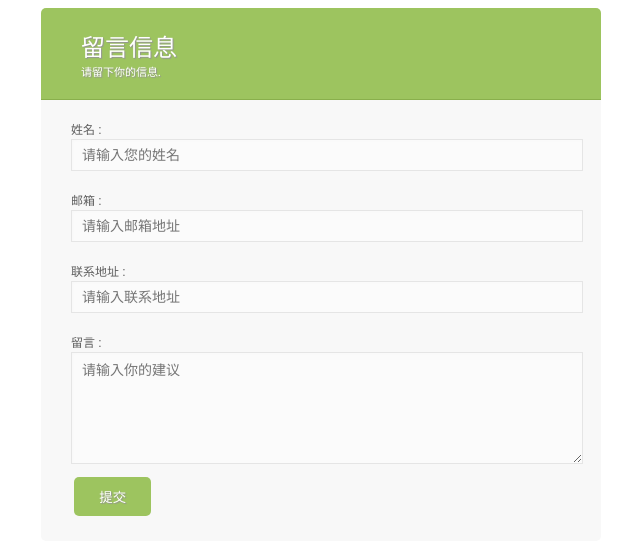
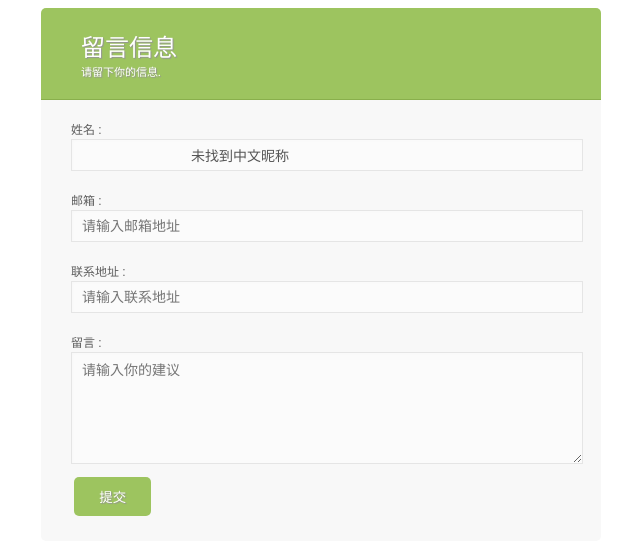
Before and after one commit to smdma/DjangoGetStarted, a Django app: template templates/message_form.html in a window 1280 px wide. Shown: the top 555 px of the page, without its empty margins (319-959 px from the left). Run offline with Django 3.2, Linux system fonts and the light colour scheme; the template is opened without the code that fills it, so the values that code supplies are empty; parts of the project's set-up code (start-up, migrations or seed data) failed here and were passed over.

Commit message:
3-5：留言板项目学习完成

```diff
--- a/DjangoGetStarted/urls.py
+++ b/DjangoGetStarted/urls.py
@@ -20,5 +20,5 @@ from message.views import getform
 
 urlpatterns = [
     url(r'^admin/', admin.site.urls),
-    url(r'^form/$', getform)  # 这行是新增加的.
+    url(r'^form/$', getform, name="form_new")  # 这行是新增加的.
 ]
--- a/templates/message_form.html
+++ b/templates/message_form.html
@@ -7,31 +7,38 @@
 
 </head>
 <body>
-<form action="/form/" method="post" class="smart-green">
+<form action="{% url "form_new" %}" method="post" class="smart-green">
     <h1>留言信息
         <span>请留下你的信息.</span>
     </h1>
     <label>
         <span>姓名 :</span>
-         <input id="name" type="text" name="name" class="error" placeholder="请输入您的姓名"/>
+        <input id="name" type="text" name="name" value="
+            {% if my_message.name == 'salmond2' %}
+                对应中文昵称：赛孟德
+            {% else %}
+                未找到中文昵称
+            {% endif %}"
+        class="error" placeholder="请输入您的姓名"/>
         <div class="error-msg"></div>
     </label>
 
     <label>
         <span>邮箱 :</span>
-        <input id="email" type="email" value="" name="email" placeholder="请输入邮箱地址"/>
+        <input id="email" type="email" value="{{ my_message.email }}" name="email" placeholder="请输入邮箱地址"/>
         <div class="error-msg"></div>
     </label>
 
     <label>
         <span>联系地址 :</span>
-        <input id="address" type="text" value="" name="address" placeholder="请输入联系地址"/>
+        <input id="address" type="text" value="{{ my_message.address }}" name="address" placeholder="请输入联系地址"/>
         <div class="error-msg"></div>
     </label>
 
     <label>
         <span>留言 :</span>
-        <textarea id="message" name="message"  placeholder="请输入你的建议"></textarea>
+        <textarea id="message" name="message" value="{{ my_message.message }}" class="error"
+                  placeholder="请输入你的建议">{{ my_message.message }}</textarea>
         <div class="error-msg"></div>
     </label>
     <div class="success-msg"></div>
@@ -40,7 +47,7 @@
         <input type="submit" class="button" value="提交"/>
     </label>
     {% csrf_token %}
-{#    <input type='hidden' name='csrfmiddlewaretoken' value='SfHkbL4feo1G00sJQtbO7TtLN4c2BUwa' />#}
+    {#    <input type='hidden' name='csrfmiddlewaretoken' value='SfHkbL4feo1G00sJQtbO7TtLN4c2BUwa' />#}
 
 </form>
 
```
Also changed, not shown: apps/message/views.py (+12 -33 lines).
